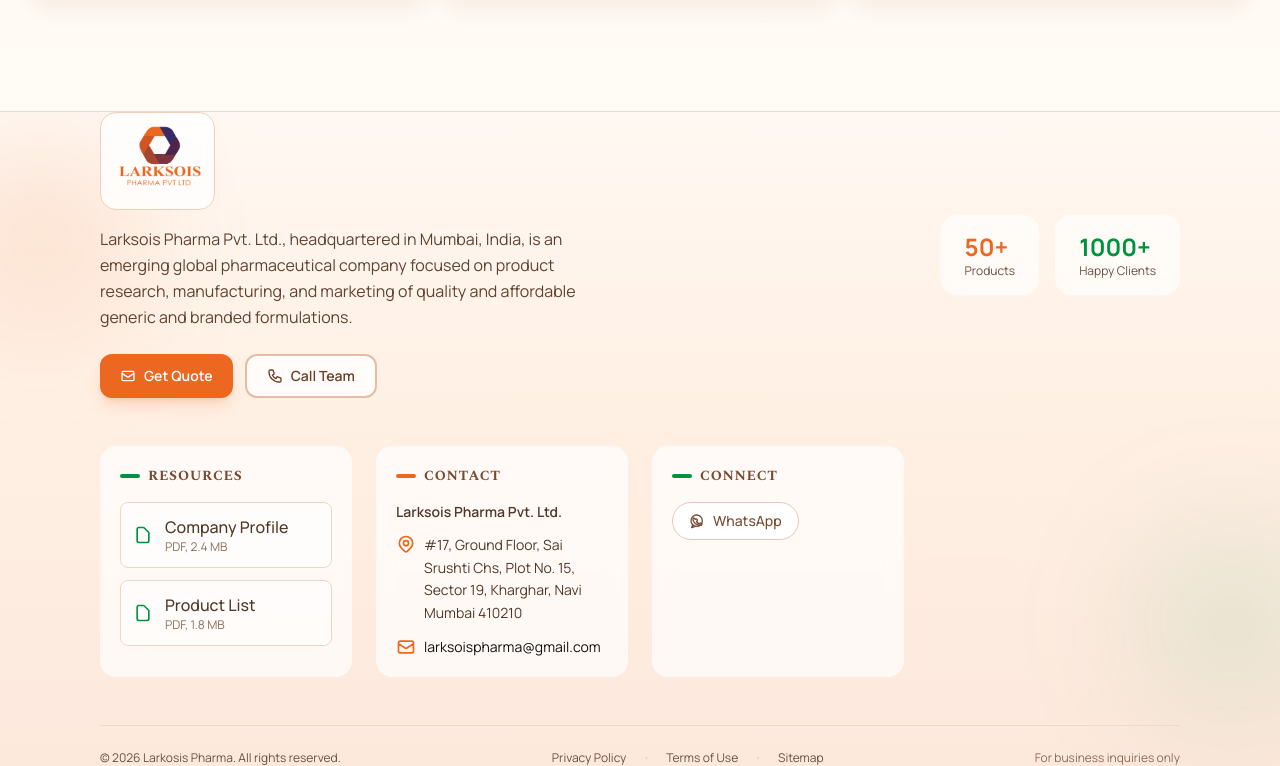
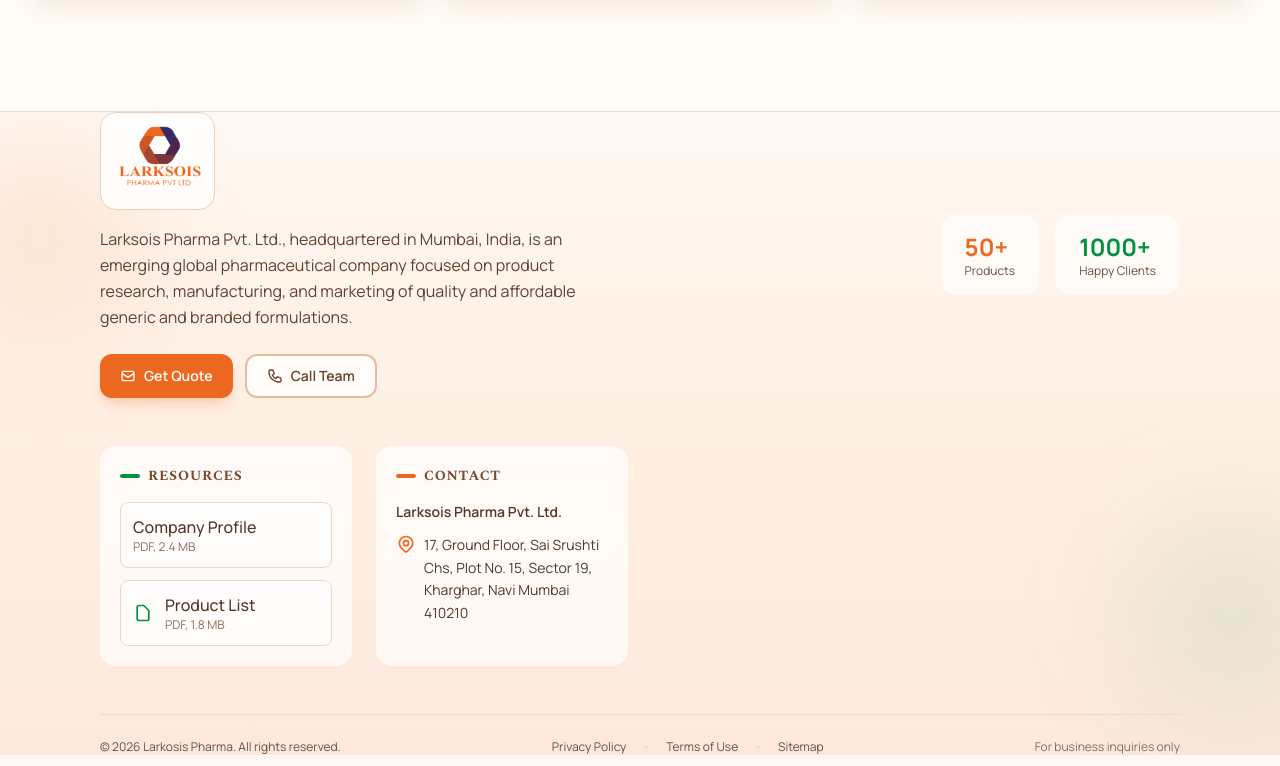
Before and after one commit to Prathamesh0008/larkosis, a Next.js app: page / in a window 1280 px wide. Shown: the part 2503-3269 px from the top of the page. Built offline with nearby package versions, Linux system fonts and the light colour scheme.

Commit message:
Upasana -0w2/04/2026

```diff
--- a/app/contact/page.js
+++ b/app/contact/page.js
@@ -27,6 +27,7 @@
     index: true,
     follow: true,
   },
+
 };
 
 export default function ContactPage() {
--- a/app/layout.js
+++ b/app/layout.js
@@ -153,18 +153,18 @@
     //     </svg>
     //   ),
     // },
-    {
-      name: "WhatsApp",
-      // href: `https://wa.me/${phoneDigits}`,
-      external: true,
-      icon: (
-        <svg className="h-4 w-4" fill="none" stroke="currentColor" viewBox="0 0 24 24">
-          <path strokeLinecap="round" strokeLinejoin="round" strokeWidth={2} d="M20 11.5A8.5 8.5 0 1111.5 3a8.5 8.5 0 018.5 8.5z" />
-          <path strokeLinecap="round" strokeLinejoin="round" strokeWidth={2} d="M8.5 20.5L4 22l1.5-4.5" />
-          <path strokeLinecap="round" strokeLinejoin="round" strokeWidth={2} d="M9.8 9.6c.3-.6.5-.6.7-.6h.6c.2 0 .5 0 .7.5.2.5.7 1.7.7 1.8 0 .2 0 .3-.1.5-.1.2-.2.3-.4.4-.1.1-.3.2-.4.3-.1.1-.2.3-.1.5.1.2.7 1.1 1.6 1.8 1 .8 1.8 1 2.1 1.1.3.1.5.1.7-.1.2-.2.8-.9 1-.9.2 0 .3 0 .5.1.2.1 1.4.7 1.6.8.2.1.4.2.4.3 0 .1 0 .7-.3 1.3-.3.6-1.7 1.2-2.3 1.2-.6 0-1.3.2-4.4-1-3.1-1.2-5.1-4.3-5.2-4.5-.1-.2-1.2-1.6-1.2-3.1 0-1.5.8-2.2 1.1-2.5z" />
-        </svg>
-      ),
-    },
+    // {
+    //   name: "WhatsApp",
+    //   // href: `https://wa.me/${phoneDigits}`,
+    //   external: true,
+    //   icon: (
+    //     <svg className="h-4 w-4" fill="none" stroke="currentColor" viewBox="0 0 24 24">
+    //       <path strokeLinecap="round" strokeLinejoin="round" strokeWidth={2} d="M20 11.5A8.5 8.5 0 1111.5 3a8.5 8.5 0 018.5 8.5z" />
+    //       <path strokeLinecap="round" strokeLinejoin="round" strokeWidth={2} d="M8.5 20.5L4 22l1.5-4.5" />
+    //       <path strokeLinecap="round" strokeLinejoin="round" strokeWidth={2} d="M9.8 9.6c.3-.6.5-.6.7-.6h.6c.2 0 .5 0 .7.5.2.5.7 1.7.7 1.8 0 .2 0 .3-.1.5-.1.2-.2.3-.4.4-.1.1-.3.2-.4.3-.1.1-.2.3-.1.5.1.2.7 1.1 1.6 1.8 1 .8 1.8 1 2.1 1.1.3.1.5.1.7-.1.2-.2.8-.9 1-.9.2 0 .3 0 .5.1.2.1 1.4.7 1.6.8.2.1.4.2.4.3 0 .1 0 .7-.3 1.3-.3.6-1.7 1.2-2.3 1.2-.6 0-1.3.2-4.4-1-3.1-1.2-5.1-4.3-5.2-4.5-.1-.2-1.2-1.6-1.2-3.1 0-1.5.8-2.2 1.1-2.5z" />
+    //     </svg>
+    //   ),
+    // },
   ];
 
   return (
@@ -340,9 +340,9 @@
                 rel="noreferrer"
                 className="group flex items-center gap-3 rounded-lg border border-[#f1d5c3] bg-white/50 p-3 transition-all hover:border-[#00923f] hover:bg-white"
               >
-                <svg className="h-5 w-5 text-[#00923f]" fill="none" stroke="currentColor" viewBox="0 0 24 24">
+                {/* <svg className="h-5 w-5 text-[#00923f]" fill="none" stroke="currentColor" viewBox="0 0 24 24">
                   <path strokeLinecap="round" strokeLinejoin="round" strokeWidth={2} d="M7 21h10a2 2 0 002-2V9.414a1 1 0 00-.293-.707l-5.414-5.414A1 1 0 0012.586 3H7a2 2 0 00-2 2v14a2 2 0 002 2z" />
-                </svg>
+                </svg> */}
                 <div>
                   <p className="font-medium text-[#513828]">Company Profile</p>
                   <p className="text-xs text-[#8b6f5c]">PDF, 2.4 MB</p>
@@ -391,26 +391,26 @@
                 {companyProfile.phone}
               </a>
             </p> */}
-            <p className="flex items-center gap-2">
+            {/* <p className="flex items-center gap-2">
               <svg className="h-5 w-5 text-[#ec671f]" fill="none" stroke="currentColor" viewBox="0 0 24 24">
                 <path strokeLinecap="round" strokeLinejoin="round" strokeWidth={2} d="M3 8l7.89 5.26a2 2 0 002.22 0L21 8M5 19h14a2 2 0 002-2V7a2 2 0 00-2-2H5a2 2 0 00-2 2v10a2 2 0 002 2z" />
               </svg>
               <a href={`mailto:${companyProfile.email}`} className="break-all hover:text-[#ec671f]">
                 {companyProfile.email}
               </a>
-            </p>
+            </p> */}
           </address>
         </div>
 
         {/* Column 4: Connect */}
-        <div className="rounded-2xl bg-white/70 p-5 backdrop-blur-sm">
-          <h3 className="flex items-center gap-2 text-sm font-bold uppercase tracking-wider text-[#7a4a2f]">
+        {/* <div className="rounded-2xl bg-white/70 p-5 backdrop-blur-sm"> */}
+          {/* <h3 className="flex items-center gap-2 text-sm font-bold uppercase tracking-wider text-[#7a4a2f]">
             <span className="h-1 w-5 rounded-full bg-[#00923f]"></span>
             Connect
-          </h3>
+          </h3> */}
 
             <div className="mt-4">
-            <div className="flex flex-wrap gap-2">
+           {/* // <div className="flex flex-wrap gap-2"> */}
               {socialLinks.map((item) => (
                 <a
                   key={item.name}
@@ -424,8 +424,8 @@
                   <span>{item.name}</span>
                 </a>
               ))}
-            </div>
-          </div>
+            {/* </div> */}
+          {/* //</div> */}
         </div>
       </div>
 
--- a/app/page.js
+++ b/app/page.js
@@ -140,7 +140,8 @@
             <div className="mt-7 flex flex-wrap gap-3">
               <Link
                 href="/products"
-                className="rounded-xl bg-[#ec671f] px-5 py-3 text-sm font-bold text-white transition-all hover:scale-105 hover:bg-[#d85f1d]"
+                className="rounded-xl bg-[#ec671f] px-5 py-3 text-sm font-bold text-white transition-all
+                 hover:scale-105 hover:bg-[#d85f1d]"
               >
                 Explore Products
               </Link>
--- a/data/companyProfile.js
+++ b/data/companyProfile.js
@@ -5,7 +5,7 @@
 
   website: "https://www.larksoispharma.com",
   officeAddress:
-    "#17, Ground Floor, Sai Srushti Chs, Plot No. 15, Sector 19, Kharghar, Navi Mumbai 410210",
+    "17, Ground Floor, Sai Srushti Chs, Plot No. 15, Sector 19, Kharghar, Navi Mumbai 410210",
   overview:
     "Larksois Pharma Pvt. Ltd., headquartered in Mumbai, India, is an emerging global pharmaceutical company focused on product research, manufacturing, and marketing of quality and affordable generic and branded formulations.",
   marketFocus:
```
